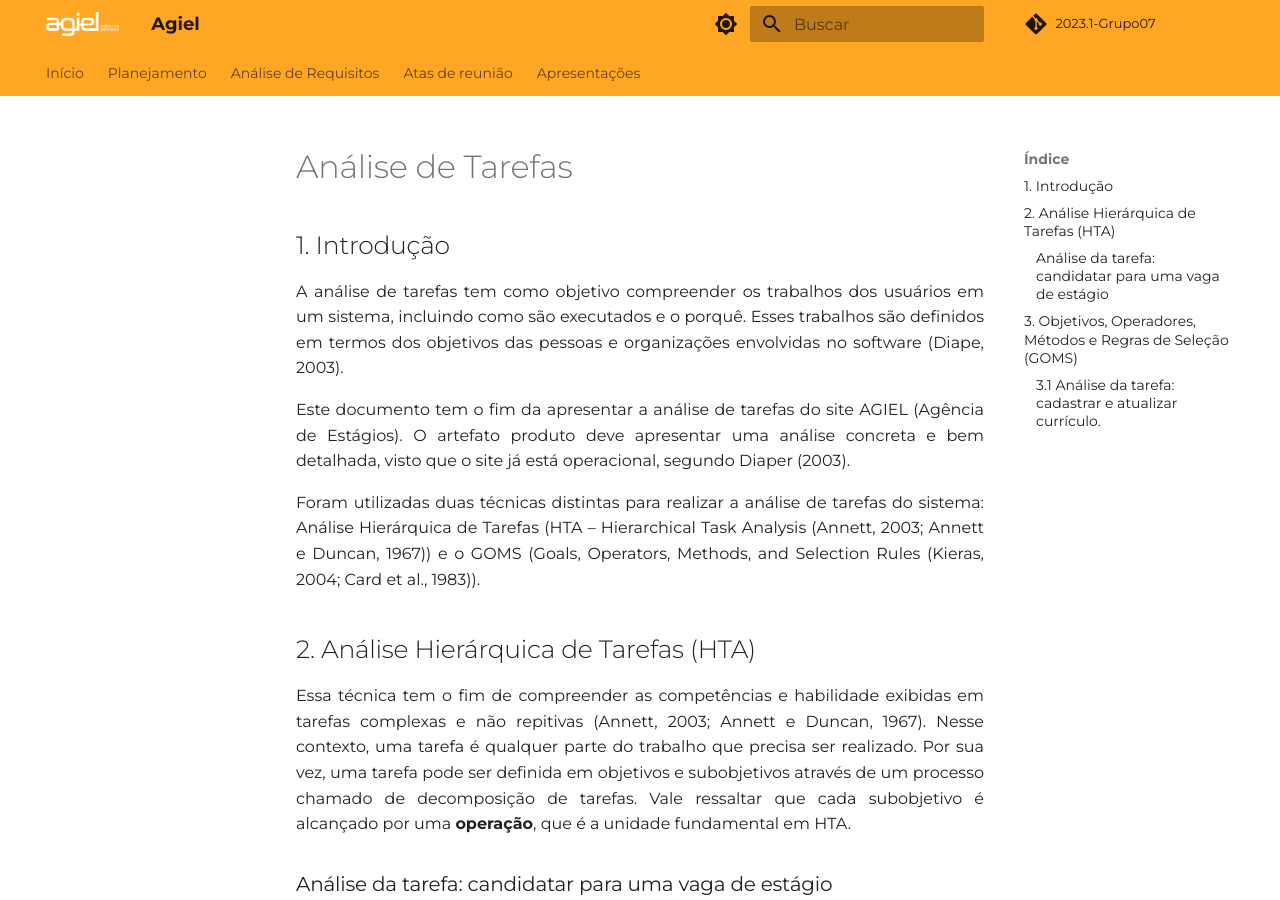
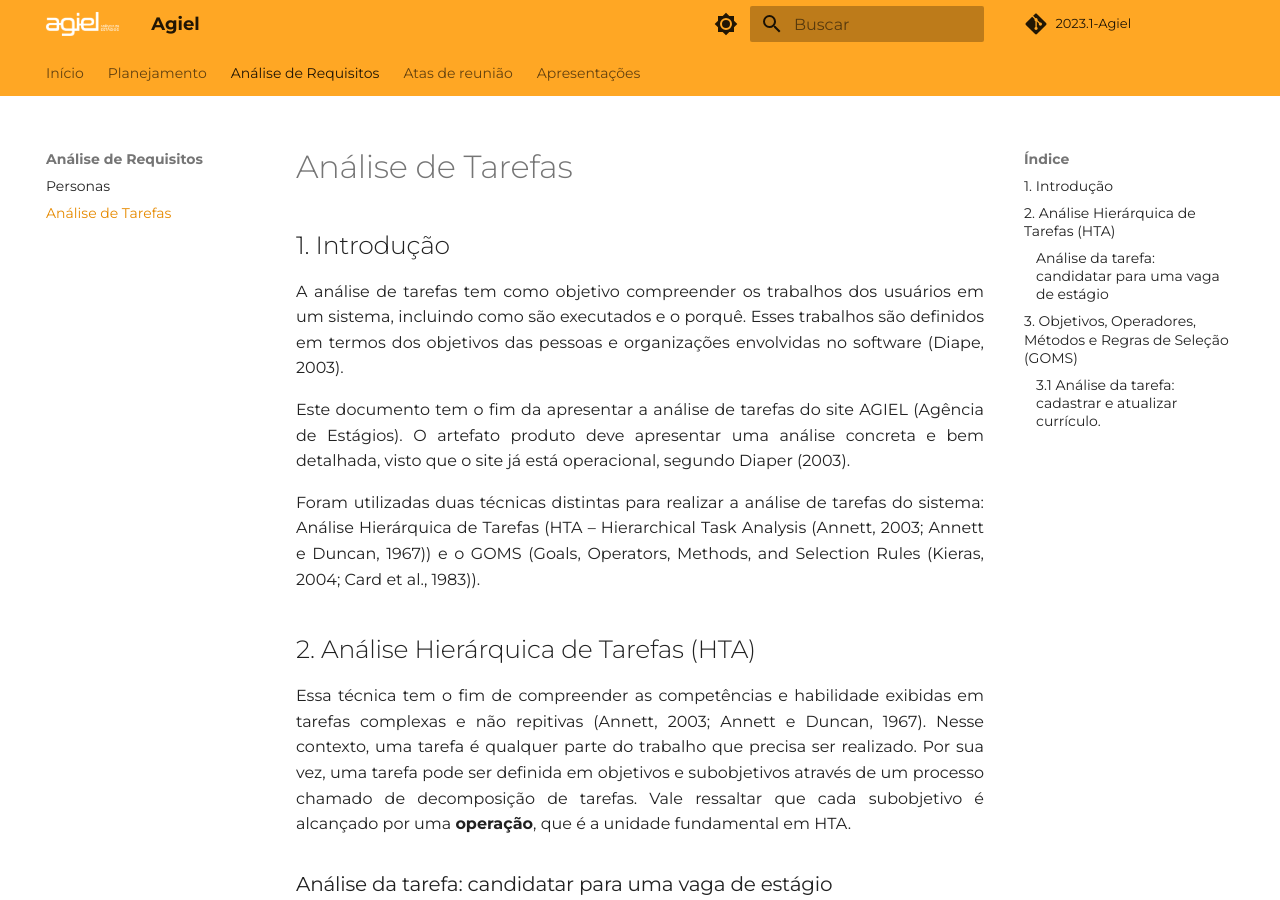
Before and after one commit to Interacao-Humano-Computador/2023.1-Agiel, an MkDocs documentation site: the page built from docs/requisitos/analise_tarefas.md, in a window 1280 px wide and 900 px high. Built offline with MkDocs 1.6.1 and Material for MkDocs 9.7.7, drawn with Linux system fonts in a browser that asks for light colours; some web fonts are replaced; comment, search, counter and statistics services are not loaded.

Commit message:
docs: atualiza mkdocs

```diff
--- a/mkdocs.yml
+++ b/mkdocs.yml
@@ -1,7 +1,7 @@
 site_name: Agiel
 
-repo_name: "2023.1-Grupo07"
-repo_url: "https://github.com/Interacao-Humano-Computador/2023.1-Grupo07"
+repo_name: "2023.1-Agiel"
+repo_url: "https://github.com/Interacao-Humano-Computador/2023.1-Agiel"
 
 theme:
   name: material
@@ -39,6 +39,7 @@
     - Ferramentas: planejamento/ferramentas_utilizadas.md
   - Análise de Requisitos:
     - Personas: requisitos/personas.md
+    - Análise de Tarefas: requisitos/analise_tarefas.md
   - Atas de reunião:
     - Reunião 00: atas/reuniao-00.md
     - Reunião 01: atas/reuniao-01.md
```
